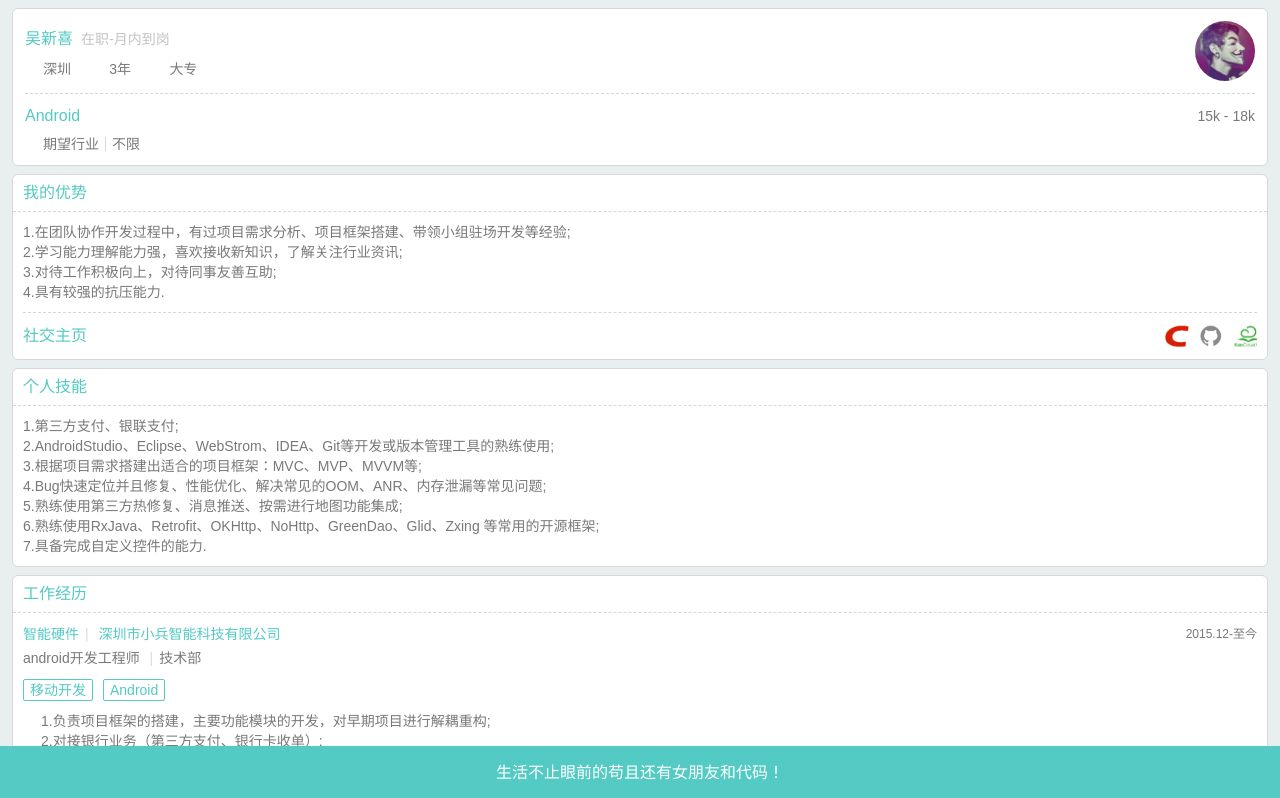
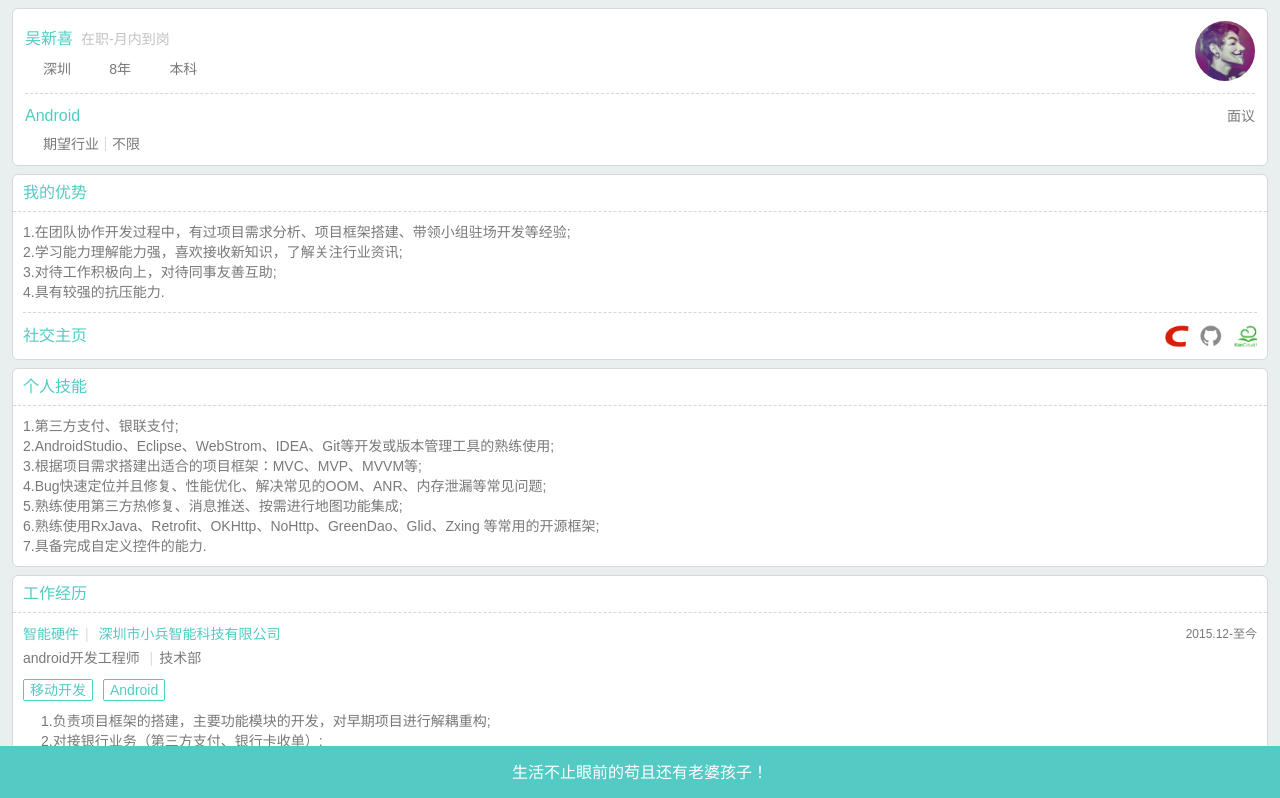
Before and after one commit to wuxinxi/wuxinxi.github.io, a plain HTML site: page index.html in a window 1280 px wide. Shown: the top 798 px of the page. Drawn offline with Linux system fonts and the light colour scheme.

Commit message:
Update index.html

```diff
--- a/index.html
+++ b/index.html
@@ -30,9 +30,9 @@
                     <li>
                         <span class="city"><i class="i_city"></i>深圳</span>
                         <span class="year"><i class="i_year"></i>
-                            3年
+                            8年
                         </span>
-                        <span class="education"><i class="i_education"></i>大专</span>
+                        <span class="education"><i class="i_education"></i>本科</span>
                     </li>
                 </ul>
             </div>
@@ -51,7 +51,7 @@
                 <span class="monthly">
                     <i class="i_monthly"></i>
 
-                            15k - 18k
+                            面议
 
                 </span>
             </div>
@@ -412,7 +412,7 @@
 
 </div>
 <a href="javascript:window.scrollTo( 0, 0 );">
-    <div class="footer footerbar">生活不止眼前的苟且还有女朋友和代码！
+    <div class="footer footerbar">生活不止眼前的苟且还有老婆孩子！
     </div>
 </a>
 
```
